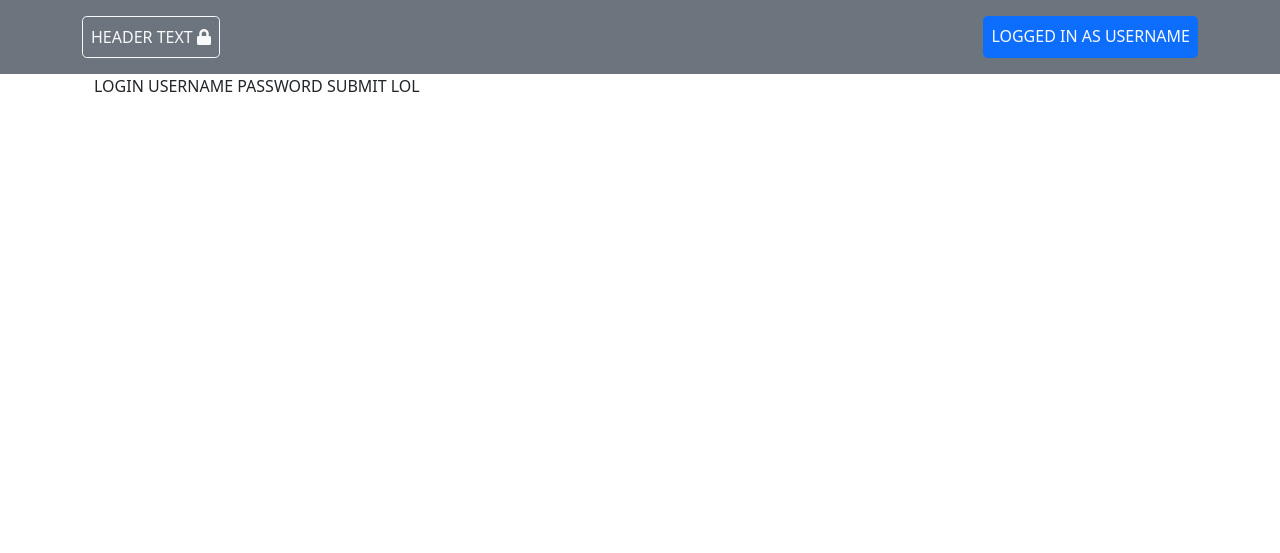
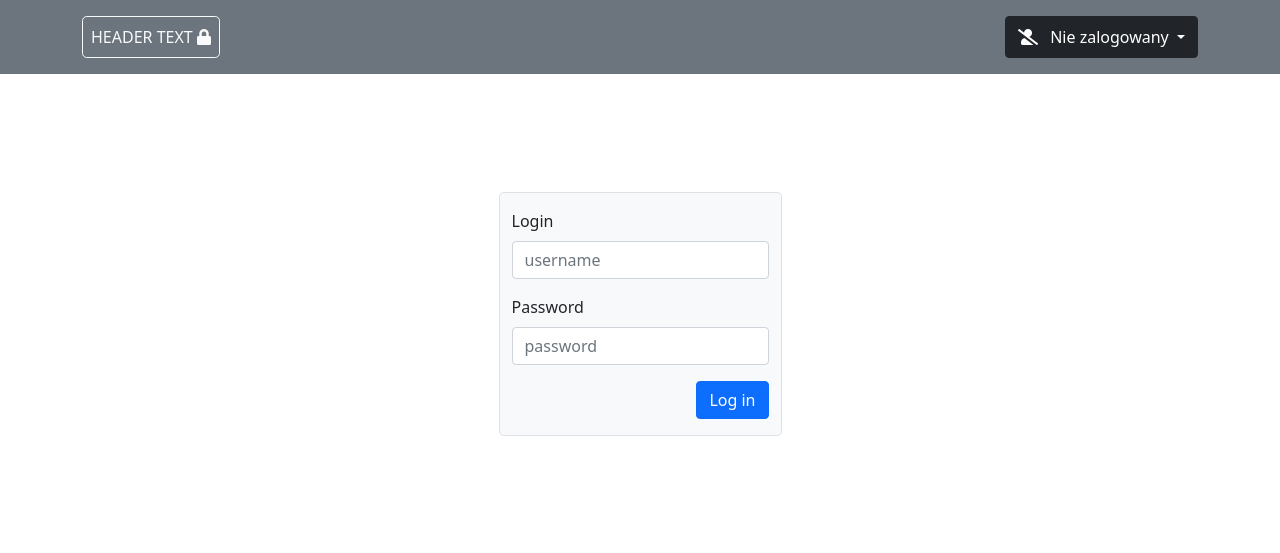
Before and after one commit to piotrenewicz/virtual-computerLab-manager, a Flask app: page /login in a window 1280 px wide. Shown: the top 553 px of the page. Run offline with Flask 2, Linux system fonts and the light colour scheme; parts of the project's set-up code (start-up, migrations or seed data) failed here and were passed over; some libraries are stand-ins or nearby versions.

Commit message:
Templates for the login system

```diff
--- /dev/null
+++ b/templates/common/login_widget.html
@@ -0,0 +1,26 @@
+
+<div class="row justify-content-center align-content-center h-100">
+    <div class="col-auto bg-light border rounded-3 pt-3">
+        <form action="{{ url_for('login.login') }}" method="post">
+            <div class="mb-3">
+                <div class="mb-3">
+                    <label for="InputAppLogin" class="form-label">Login</label>
+                    <input type="text" class="form-control" name="InputAppLogin" placeholder="username">
+                </div>
+                <div class="mb-3">
+                    <label for="InputAppPassword" class="form-label">Password</label>
+                    <input type="password" class="form-control" name="InputAppPassword" placeholder="password">
+                </div>
+                <div class="row justify-content-between">
+                    <div class="col-auto">
+{#                        <small class="text-muted"></small>#}
+                    </div>
+                    <div class="col-auto">
+                        <button type="submit" class="btn btn-primary">Log in</button>
+                    </div>
+                </div>
+            </div>
+
+        </form>
+    </div>
+</div>
--- a/templates/common/user_indicator.html
+++ b/templates/common/user_indicator.html
@@ -1,3 +1,40 @@
-<div class="col-auto bg-primary rounded-3 p-2">
-    LOGGED IN AS USERNAME
+<div class="col-auto p-0">
+    <div class="dropdown h-100">
+        {% if not session.get('login') %}  {# Brak Użytkownika #}
+            <button class="btn btn-dark dropdown-toggle h-100" type="button" id="userIndicatorDropdown" data-bs-toggle="dropdown" aria-expanded="false">
+                <span class="fas fa-user-slash pe-2"></span>
+                Nie zalogowany
+            </button>
+            <ul class="dropdown-menu dropdown-menu-end" aria-labelledby="userIndicatorDropdown">
+                <li><a class="dropdown-item" href="{{ url_for('login.login') }}">Zaloguj</a></li>
+            </ul>
+        {% elif session.get('permLevel') == 4 %} {# ADMIN #}
+            <button class="btn btn-primary dropdown-toggle h-100" type="button" id="userIndicatorDropdown" data-bs-toggle="dropdown" aria-expanded="false">
+                <span class="fas fa-user-cog pe-2"></span>
+                {{ session['login'] }}
+            </button>
+            <ul class="dropdown-menu dropdown-menu-end" aria-labelledby="userIndicatorDropdown">
+                <li><a class="dropdown-item" href="{{ url_for('config.configuration') }}">Config</a></li>
+                <li><a class="dropdown-item" href="{{ url_for('login.logout') }}">Wyloguj</a></li>
+            </ul>
+        {% else %} {# Normal USER #} %}
+            <button class="btn btn-dark dropdown-toggle h-100" type="button" id="userIndicatorDropdown" data-bs-toggle="dropdown" aria-expanded="false">
+                <span class="fas fa-user-slash pe-2"></span>
+                Nie zalogowany
+            </button>
+            <ul class="dropdown-menu dropdown-menu-end" aria-labelledby="userIndicatorDropdown">
+                <li><a class="dropdown-item" href="{{ url_for('login.login') }}">Zaloguj</a></li>
+            </ul>
+
+        {% endif %}
+    </div>
+{#    <button class="h-100 btn {% if session.get('login') %} btn-primary {% else %} btn-dark{% endif %} rounded-3">#}
+{#        {% if session.get('login') %}#}
+{#            <span class="fas fa-user"></span>#}
+{#            {{ session['login'] }}#}
+{#        {% else %}#}
+{##}
+{##}
+{#        {% endif %}#}
+{#    </button>#}
 </div>
--- a/templates/login.html
+++ b/templates/login.html
@@ -3,7 +3,7 @@
 {% block title %} Login {% endblock %}
 
 {% block content %}
-    LOGIN USERNAME PASSWORD SUBMIT LOL
-
-
+    <div style="height: 60vh">
+        {% include 'common/login_widget.html' %}
+    </div>
 {% endblock %}
```
Also changed, not shown: subviews/loginview.py (added, +21 -0 lines).
